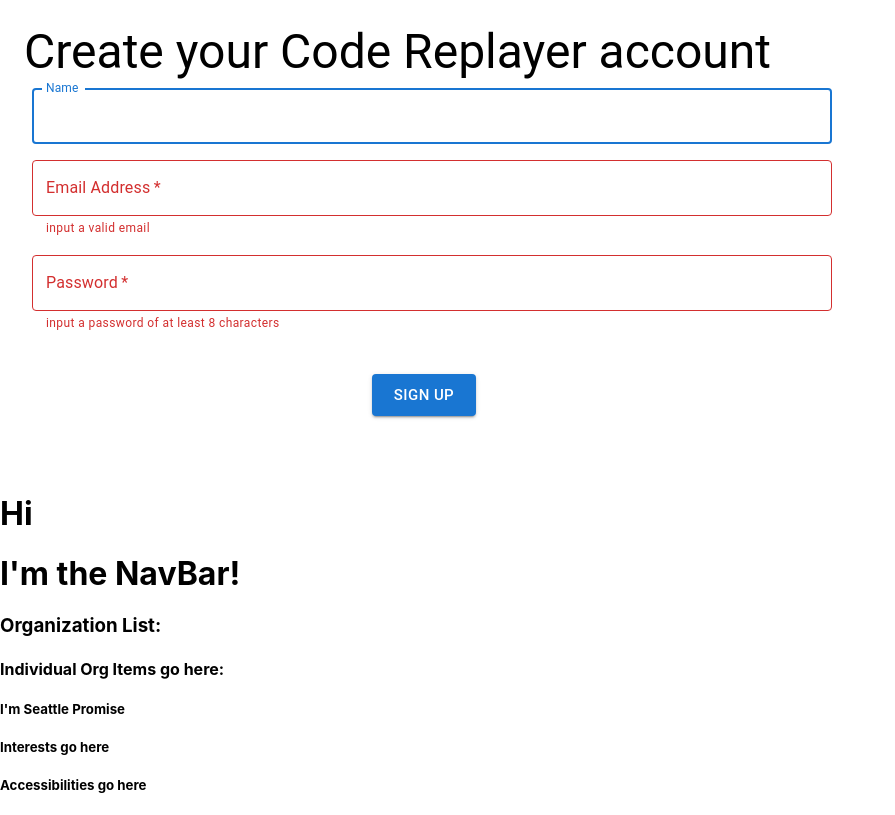
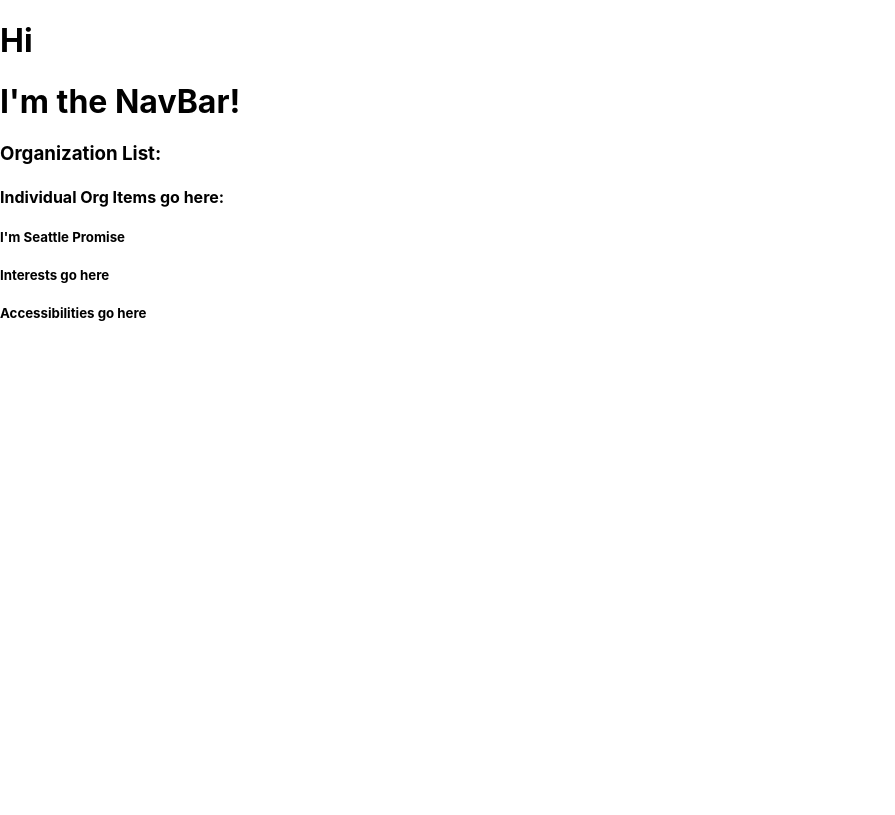
Before and after one commit to Info-443-Spring-2023/project-1-freymondz, a React (Create React App) app: page / in a window 1280 px wide. Shown: the whole page, without its empty margins (0-895 px from the left). Built offline with nearby package versions, Linux system fonts and the light colour scheme; no server answers; the database is empty.

Commit message:
fixed web app

```diff
--- a/src/App.tsx
+++ b/src/App.tsx
@@ -23,144 +23,144 @@
 
 
 
-const SignInComponent = () => {
-  const firebase = useFirebase()
-  const dispatch = useDispatch()
+// const SignInComponent = () => {
+//   const firebase = useFirebase()
+//   const dispatch = useDispatch()
 
-  useFirebaseConnect({
-    path: "user" // user
-  })
+//   useFirebaseConnect({
+//     path: "user" // user
+//   })
 
-  const [name, setName] = useState('')
-  const [email, setEmail] = useState('')
-  const [password, setPassword] = useState('')
-  const validEmail = validateEmail(email)
+//   const [name, setName] = useState('')
+//   const [email, setEmail] = useState('')
+//   const [password, setPassword] = useState('')
+//   const validEmail = validateEmail(email)
 
-  const INTERESTS: String[] = ["tennis","children"]
-  const ACCESSIBILITY: String[] = ["vision-impaired", "one-handed"]
+//   const INTERESTS: String[] = ["tennis","children"]
+//   const ACCESSIBILITY: String[] = ["vision-impaired", "one-handed"]
 
-  const cred = {email, password}
+//   const cred = {email, password}
 
-  const MIN_PASSWORD_LENGTH = 5
+//   const MIN_PASSWORD_LENGTH = 5
 
-  const validPassword = password.length >= MIN_PASSWORD_LENGTH
+//   const validPassword = password.length >= MIN_PASSWORD_LENGTH
 
 
 
-  const errors = {
-    email: !validEmail,
-    password: !validPassword
-  }
+//   const errors = {
+//     email: !validEmail,
+//     password: !validPassword
+//   }
 
-  const handleNameChange = (event: React.ChangeEvent<HTMLInputElement>) => {
-    // update name
-    setName(event.target.value)
-  }
+//   const handleNameChange = (event: React.ChangeEvent<HTMLInputElement>) => {
+//     // update name
+//     setName(event.target.value)
+//   }
 
-  const handleEmailChange = (event: React.ChangeEvent<HTMLInputElement>) => {
-    setEmail(event.target.value)
-  }
+//   const handleEmailChange = (event: React.ChangeEvent<HTMLInputElement>) => {
+//     setEmail(event.target.value)
+//   }
 
-  const handlePasswordChange = (event: React.ChangeEvent<HTMLInputElement>) => {
-    setPassword(event.target.value)
-  }
+//   const handlePasswordChange = (event: React.ChangeEvent<HTMLInputElement>) => {
+//     setPassword(event.target.value)
+//   }
 
 
 
-  const handleSubmit = () => {
-    const profile = {
-      username: name,
-      email: email,
-      interests: INTERESTS,
-      accessibility: ACCESSIBILITY
-    }
-    return firebase
-      .createUser(cred, profile)
-      .then(async (userInfo) => {
-        let uid = userInfo.uid
-      })
-      .catch((error) => {
-        console.log("Error: " + error)
-      })
-  }
+//   const handleSubmit = () => {
+//     const profile = {
+//       username: name,
+//       email: email,
+//       interests: INTERESTS,
+//       accessibility: ACCESSIBILITY
+//     }
+//     return firebase
+//       .createUser(cred, profile)
+//       .then(async (userInfo) => {
+//         let uid = userInfo.uid
+//       })
+//       .catch((error) => {
+//         console.log("Error: " + error)
+//       })
+//   }
 
-  return (
-  <>
-    <FormControl
-      sx={{
-        m: 3,
-        maxWidth: '800px'
-      }}
-      component='fieldset'
-      variant='standard'
-    >
-      <Typography variant='h3'>Create your Code Replayer account</Typography>
-      <Box>
-        <TextField
-          autoComplete='given-name'
-          name='name'
-          fullWidth
-          id='name'
-          label='Name'
-          value={name}
-          onChange={handleNameChange}
-          autoFocus
-          sx={{ m: 1 }}
-        />
-        <TextField
-          required
-          fullWidth
-          id='email'
-          label='Email Address'
-          name='email'
-          value={email}
-          onChange={handleEmailChange}
-          error={errors.email}
-          autoComplete='email'
-          helperText={errors.email && 'input a valid email'}
-          sx={{ m: 1 }}
-        />
-        <TextField
-          required
-          fullWidth
-          value={password}
-          error={errors.password}
-          onChange={handlePasswordChange}
-          name='password'
-          label='Password'
-          type='password'
-          id='password'
-          autoComplete='new-password'
-          helperText={errors.password && 'input a password of at least 8 characters'}
-          sx={{ m: 1 }}
-        />
+//   return (
+//   <>
+//     <FormControl
+//       sx={{
+//         m: 3,
+//         maxWidth: '800px'
+//       }}
+//       component='fieldset'
+//       variant='standard'
+//     >
+//       <Typography variant='h3'>Create your Code Replayer account</Typography>
+//       <Box>
+//         <TextField
+//           autoComplete='given-name'
+//           name='name'
+//           fullWidth
+//           id='name'
+//           label='Name'
+//           value={name}
+//           onChange={handleNameChange}
+//           autoFocus
+//           sx={{ m: 1 }}
+//         />
+//         <TextField
+//           required
+//           fullWidth
+//           id='email'
+//           label='Email Address'
+//           name='email'
+//           value={email}
+//           onChange={handleEmailChange}
+//           error={errors.email}
+//           autoComplete='email'
+//           helperText={errors.email && 'input a valid email'}
+//           sx={{ m: 1 }}
+//         />
+//         <TextField
+//           required
+//           fullWidth
+//           value={password}
+//           error={errors.password}
+//           onChange={handlePasswordChange}
+//           name='password'
+//           label='Password'
+//           type='password'
+//           id='password'
+//           autoComplete='new-password'
+//           helperText={errors.password && 'input a password of at least 8 characters'}
+//           sx={{ m: 1 }}
+//         />
 
-        <Box
-          sx={{
-            my: 4,
-            display: 'flex',
-            justifyContent: 'center'
-          }}
-        >
-          <Button
-            type='submit'
-            size='large'
-            variant='contained'
-            onClick={handleSubmit}
-          >
-            Sign up
-          </Button>
-        </Box>
-      </Box>
-    </FormControl>
-  </>
-  )
-}
+//         <Box
+//           sx={{
+//             my: 4,
+//             display: 'flex',
+//             justifyContent: 'center'
+//           }}
+//         >
+//           <Button
+//             type='submit'
+//             size='large'
+//             variant='contained'
+//             onClick={handleSubmit}
+//           >
+//             Sign up
+//           </Button>
+//         </Box>
+//       </Box>
+//     </FormControl>
+//   </>
+//   )
+// }
 
 function App() {
   return (
     <>
-        <SignInComponent />
+        {/* <SignInComponent /> */}
         <HomePage />
         {/* <div className="App">
           <header className="App-header">
```
Also changed, not shown: 1 other file (tests, documents, lock files or other folders).
